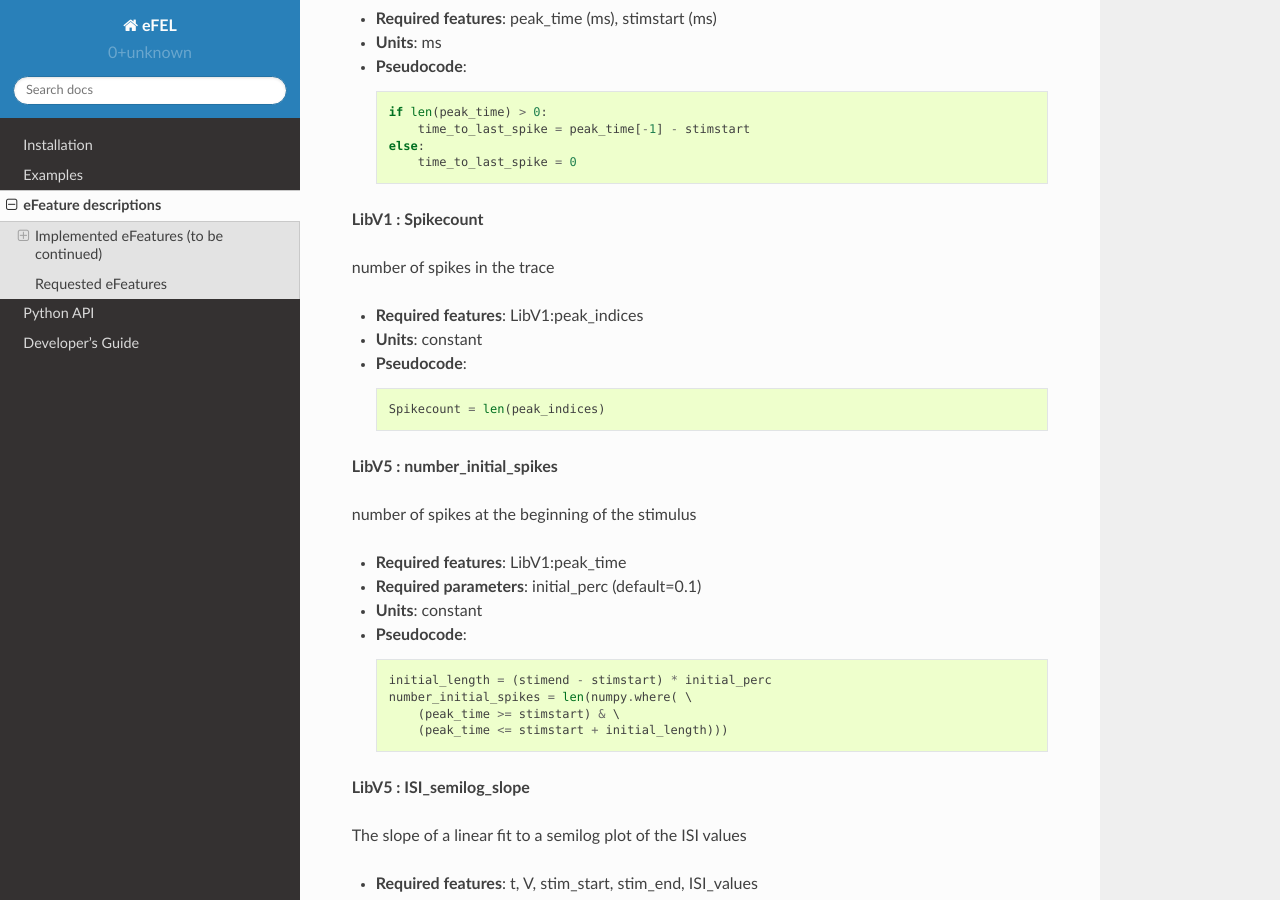
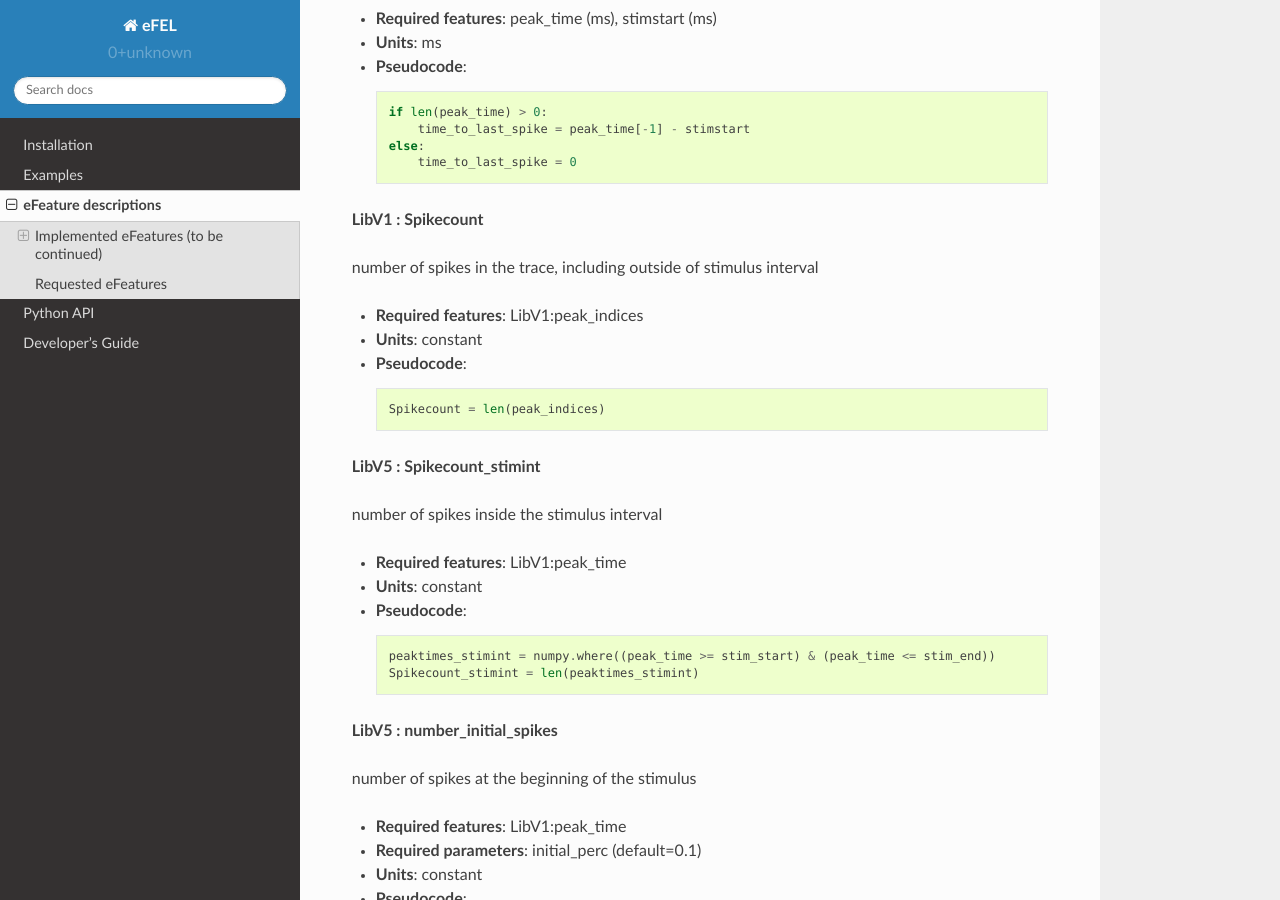
Before and after one commit to BlueBrain/eFEL, a Sphinx documentation site: the page built from docs/source/eFeatures.rst, in a window 1280 px wide and 900 px high, scrolled down 1887 px. Built offline with Sphinx 7.4.7 and the Read the Docs theme 2.0.0, drawn with Linux system fonts in a browser that asks for light colours.

Commit message:
Added documentation of Spikecount_stimint

```diff
--- a/docs/source/eFeatures.rst
+++ b/docs/source/eFeatures.rst
@@ -92,13 +92,24 @@ time from stimulus start to last spike
 
 **LibV1 : Spikecount**
 
-number of spikes in the trace
+number of spikes in the trace, including outside of stimulus interval
 
 - **Required features**: LibV1:peak_indices
 - **Units**: constant
 - **Pseudocode**: ::
 
     Spikecount = len(peak_indices)
+
+**LibV5 : Spikecount_stimint**
+
+number of spikes inside the stimulus interval
+
+- **Required features**: LibV1:peak_time
+- **Units**: constant
+- **Pseudocode**: ::
+
+    peaktimes_stimint = numpy.where((peak_time >= stim_start) & (peak_time <= stim_end))
+    Spikecount_stimint = len(peaktimes_stimint)
 
 **LibV5 : number_initial_spikes**
 
```
